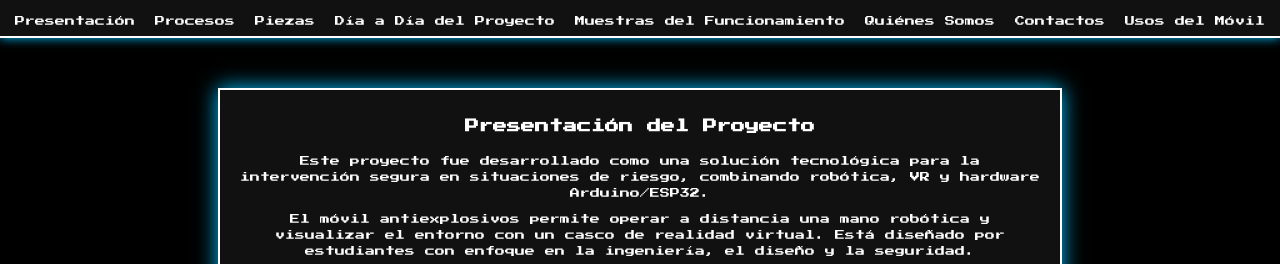
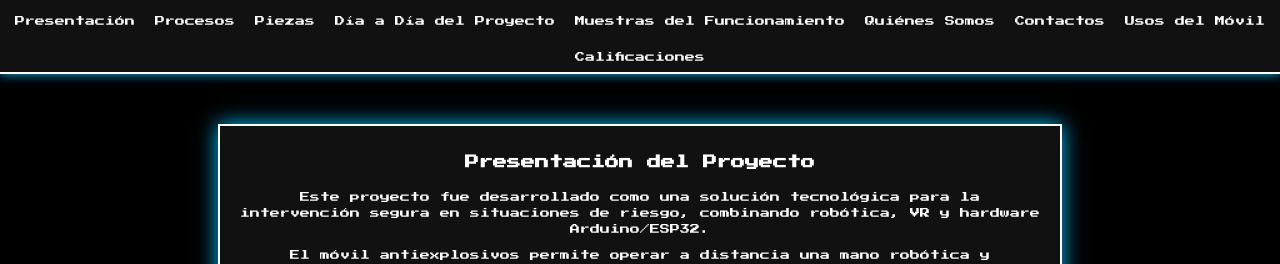
Before and after one commit to bauti2334/paginaproyectoarduino, a plain HTML site: page presentacion.html in a window 1280 px wide. Shown: the top 264 px of the page. Drawn offline with Linux system fonts and the light colour scheme.

Commit message:
Update presentacion.html

```diff
--- a/presentacion.html
+++ b/presentacion.html
@@ -85,6 +85,7 @@
     <li><a href="quienes.html">Quiénes Somos</a></li>
     <li><a href="consultas.html">Contactos</a></li>
     <li><a href="usos.html">Usos del Móvil</a></li>
+    <li><a href="calificaciones.html">Calificaciones</a></li>
   </ul>
 </nav>
 
```
